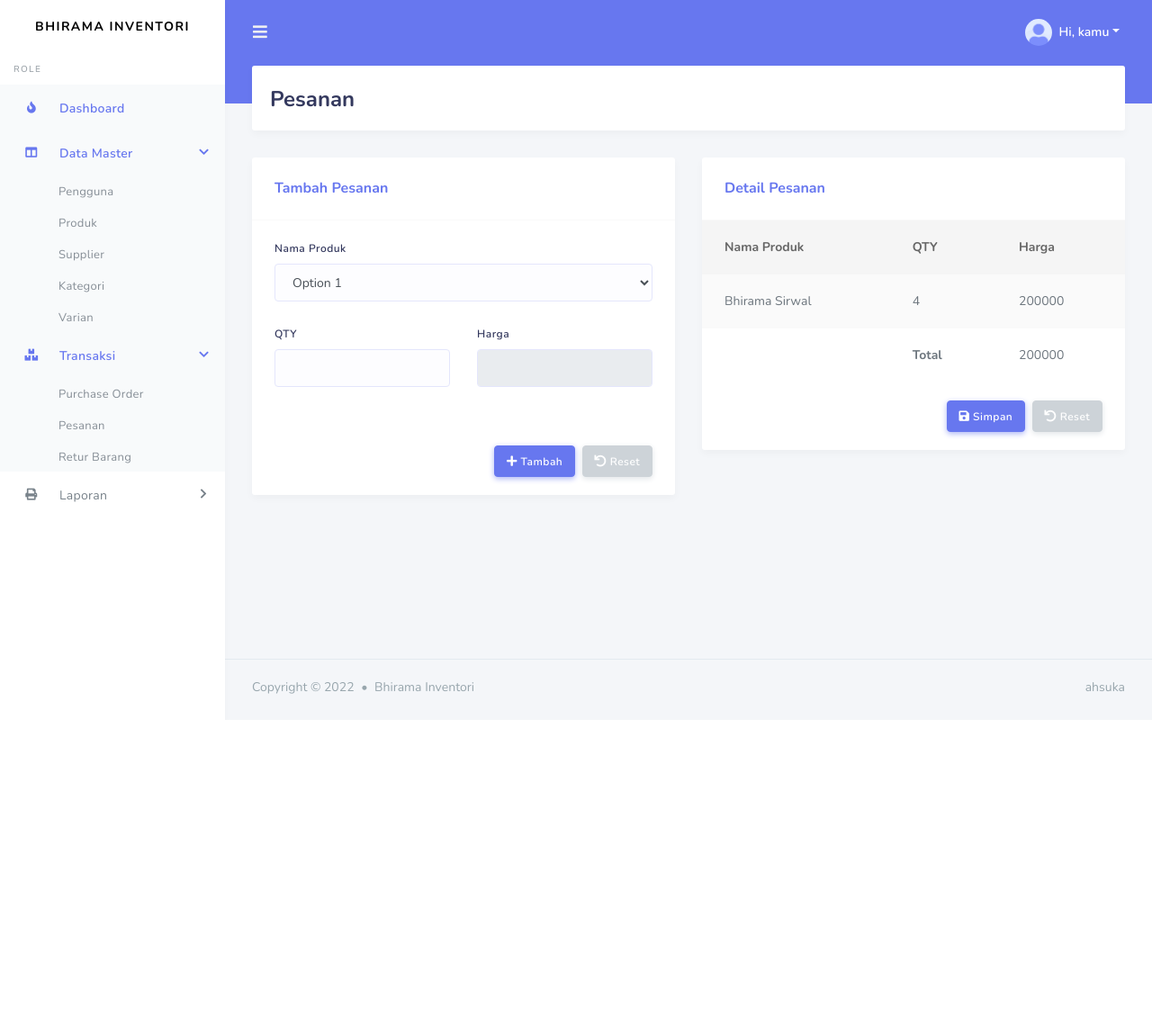
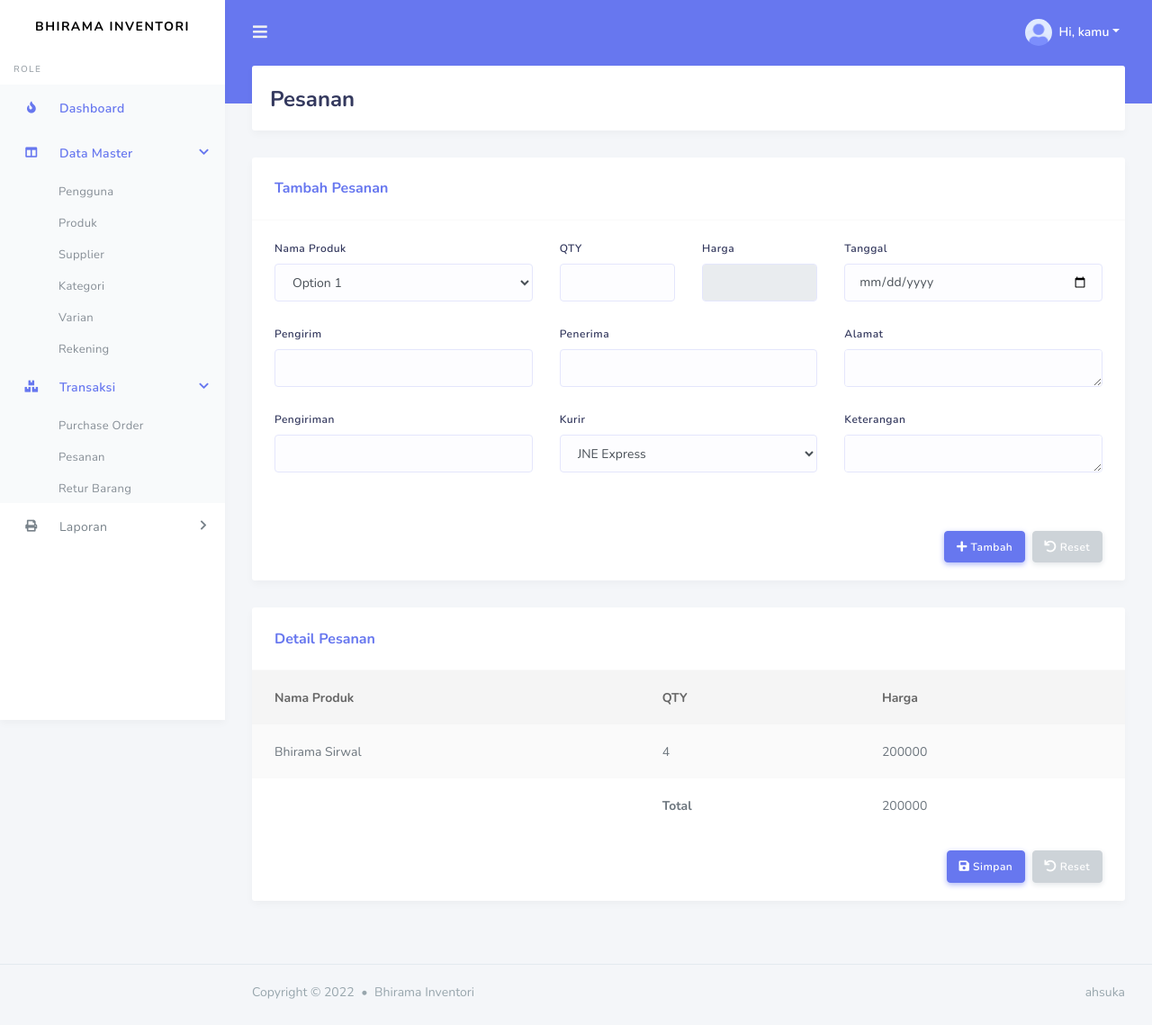
Before and after one commit to yhaae01/bhirama-inventori, a CodeIgniter app: page /bhirama-inventori/transaksi/Pesanan/tambah in a window 1280 px wide. Shown: the whole page at 90% size. Before the commit the page ends 800 px from the top, so only its background shows below. Run offline with CodeIgniter, Linux system fonts and the light colour scheme; some libraries are stand-ins or nearby versions.

Commit message:
Mengubah Pemesanan dan Menambahkan Rekening

```diff
--- a/application/views/templates/sidebar.php
+++ b/application/views/templates/sidebar.php
@@ -30,6 +30,9 @@
                     <li>
                         <a class="nav-link" href="<?= base_url('master/Varian') ?>"><span>Varian</span></a>
                     </li>
+                    <li>
+                        <a class="nav-link" href="<?= base_url('master/Rekening') ?>"><span>Rekening</span></a>
+                    </li>
                 </ul>
             </li>
             <li class="dropdown active">
@@ -47,7 +50,7 @@
                 </ul>
             </li>
             <li class="dropdown">
-            <a href="#" class="nav-link has-dropdown" data-toggle="dropdown"><i class="fas fa-print"></i> <span>Laporan</span></a>
+                <a href="#" class="nav-link has-dropdown" data-toggle="dropdown"><i class="fas fa-print"></i> <span>Laporan</span></a>
                 <ul class="dropdown-menu">
                     <li>
                         <a class="nav-link" href="<?= base_url('laporan/PurchaseOrder') ?>"><span>Purchase Order</span></a>
--- a/application/views/transaksi/pesanan/index.php
+++ b/application/views/transaksi/pesanan/index.php
@@ -21,6 +21,7 @@
                                     <th>Nama Produk</th>
                                     <th>Tanggal</th>
                                     <th>QTY</th>
+                                    <th>Status</th>
                                     <th>Harga</th>
                                     <th>Action</th>
                                 </tr>
@@ -35,6 +36,9 @@
                                     </td>
                                     <td>
                                         4
+                                    </td>
+                                    <td>
+                                        <span class="badge badge-success">Diproses</span>
                                     </td>
                                     <td>
                                         200000
--- a/application/views/transaksi/pesanan/tambah.php
+++ b/application/views/transaksi/pesanan/tambah.php
@@ -8,30 +8,86 @@
         <div class="section-body">
             <div class="row">
                 <!-- Pesanan -->
-                <div class="col-lg-6 col-md-12 col-sm-12">
+                <div class="col-lg-12 col-md-12 col-sm-12">
                     <div class="card">
                         <div class="card-header">
                             <h4>Tambah Pesanan</h4>
                         </div>
                         <div class="card-body">
                             <form action="" method="post">
+                                <div class="row">
+                                    <div class="col-lg-4">
                                         <div class="form-group">
                                             <label>Nama Produk</label>
                                             <select class="form-control">
                                                 <option>Option 1</option>
                                             </select>
                                         </div>
-                                <div class="row">
-                                    <div class="col-lg-6">
+                                    </div>
+                                    <div class="col-lg-2">
                                         <div class="form-group">
                                             <label>QTY</label>
                                             <input type="number" class="form-control">
                                         </div>
                                     </div>
-                                    <div class="col-lg-6">
+                                    <div class="col-lg-2">
                                         <div class="form-group">
                                             <label>Harga</label>
                                             <input type="number" class="form-control" readonly>
+                                        </div>
+                                    </div>
+                                    <div class="col-lg-4">
+                                        <div class="form-group">
+                                            <label>Tanggal</label>
+                                            <input type="date" class="form-control">
+                                        </div>
+                                    </div>
+                                </div>
+
+                                <div class="row">
+                                    <div class="col-lg-4">
+                                        <div class="form-group">
+                                            <label>Pengirim</label>
+                                            <input type="text" class="form-control">
+                                        </div>
+                                    </div>
+                                    <div class="col-lg-4">
+                                        <div class="form-group">
+                                            <label>Penerima</label>
+                                            <input type="text" class="form-control">
+                                        </div>
+                                    </div>
+                                    <div class="col-lg-4">
+                                        <div class="form-group">
+                                            <label>Alamat</label>
+                                            <textarea class="form-control" required=""></textarea>
+                                        </div>
+                                    </div>
+                                </div>
+
+                                <div class="row">
+                                    <div class="col-lg-4">
+                                        <div class="form-group">
+                                            <label>Pengiriman</label>
+                                            <input type="text" class="form-control">
+                                        </div>
+                                    </div>
+                                    <div class="col-lg-4">
+                                        <div class="form-group">
+                                            <label>Kurir</label>
+                                            <select class="form-control">
+                                                <option>JNE Express</option>
+                                                <option>J&T Express</option>
+                                                <option>Sicepat</option>
+                                                <option>Tiki</option>
+                                                <option>Ninja Ekspress</option>
+                                            </select>
+                                        </div>
+                                    </div>
+                                    <div class="col-lg-4">
+                                        <div class="form-group">
+                                            <label>Keterangan</label>
+                                            <textarea class="form-control" required=""></textarea>
                                         </div>
                                     </div>
                                 </div>
@@ -45,7 +101,7 @@
                 </div>
 
                 <!-- Detail -->
-                <div class="col-lg-6 col-md-12 col-sm-12">
+                <div class="col-lg-12col-md-12 col-sm-12">
                     <div class="card">
                         <div class="card-header">
                             <h4>Detail Pesanan</h4>
```
Also changed, not shown: application/controllers/master/Rekening.php (added, +23 -0 lines), application/views/master/rekening/index.php (added, +55 -0 lines), application/views/master/rekening/tambah.php (added, +40 -0 lines). Lines whose indentation alone changed are shown as unchanged.
